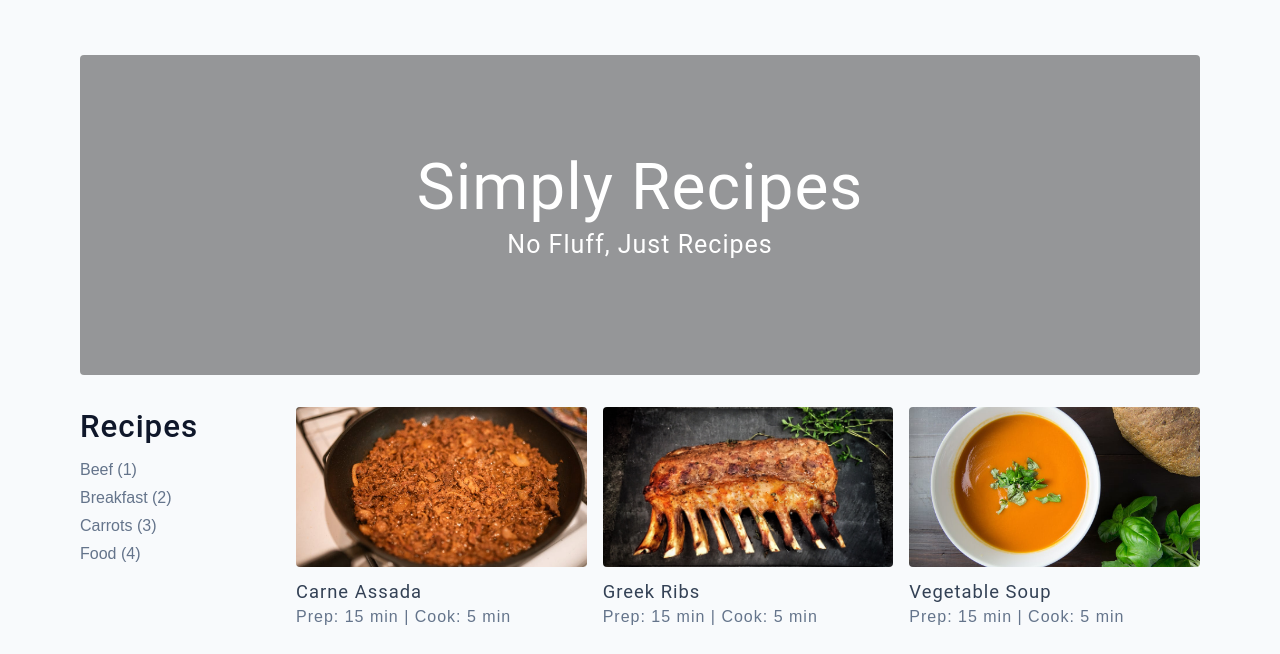
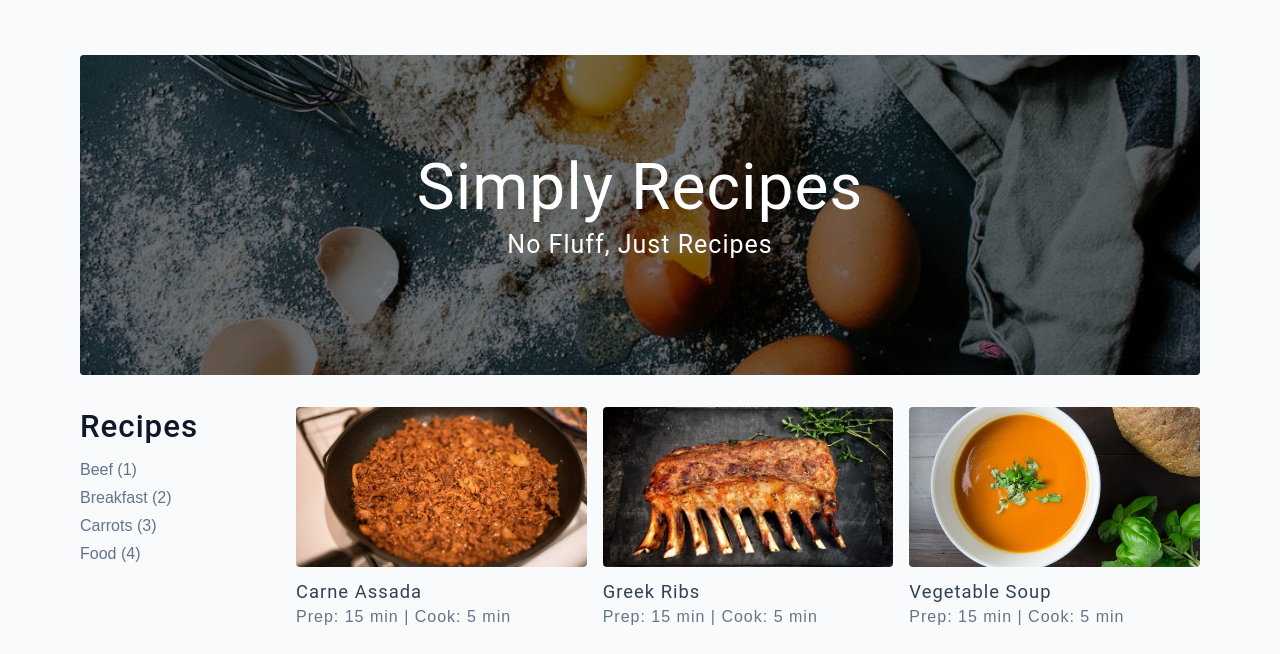
Before and after one commit to caua-braga-de-lima/simply_recipes_website, a plain HTML site: page index.html in a window 1280 px wide. Shown: the part 73-727 px from the top of the page. Drawn offline with Linux system fonts and the light colour scheme; the site is published under a folder, as on GitHub Pages, so addresses that start at the root find nothing.

Commit message:
project done;)

```diff
--- a/css/main.css
+++ b/css/main.css
@@ -421,7 +421,7 @@ Header
 .hero
 {
   height: 40vh;
-  background-image: url("/assets/main.jpeg");
+  background-image: url("../assets/main.jpeg");
   background-size: cover;
   background-position: center;
   background-repeat: no-repeat;
```
